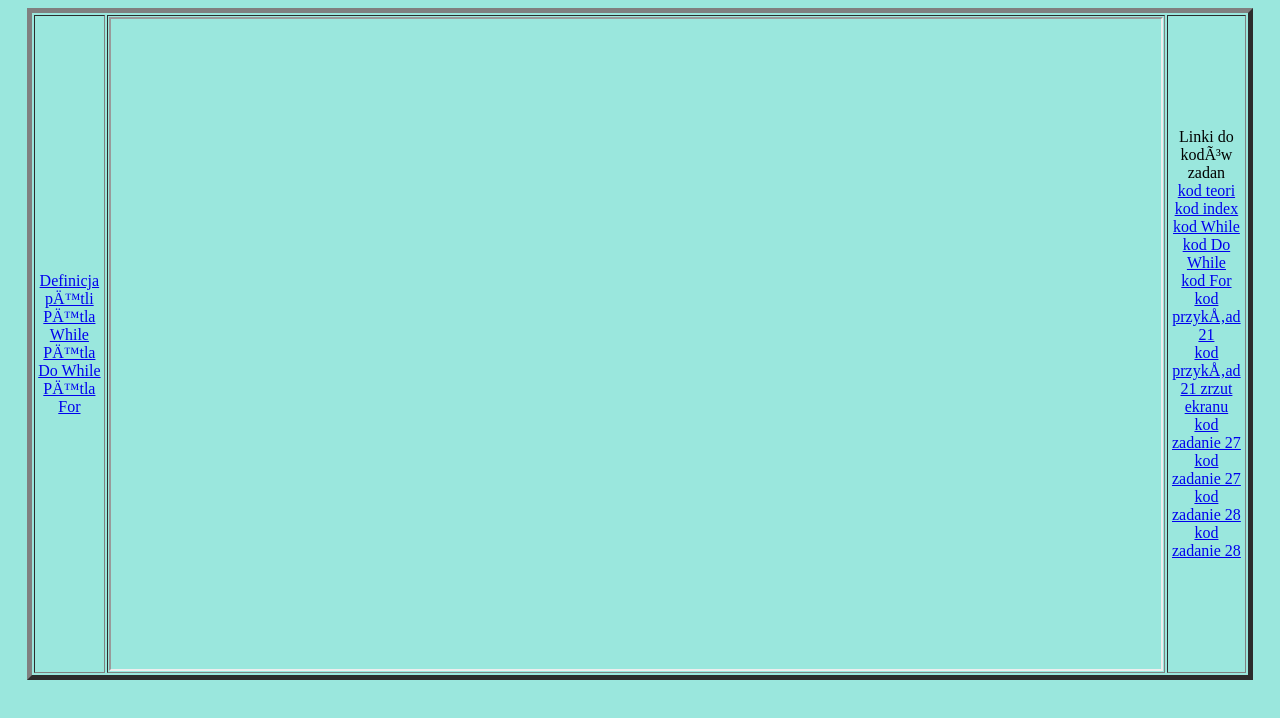
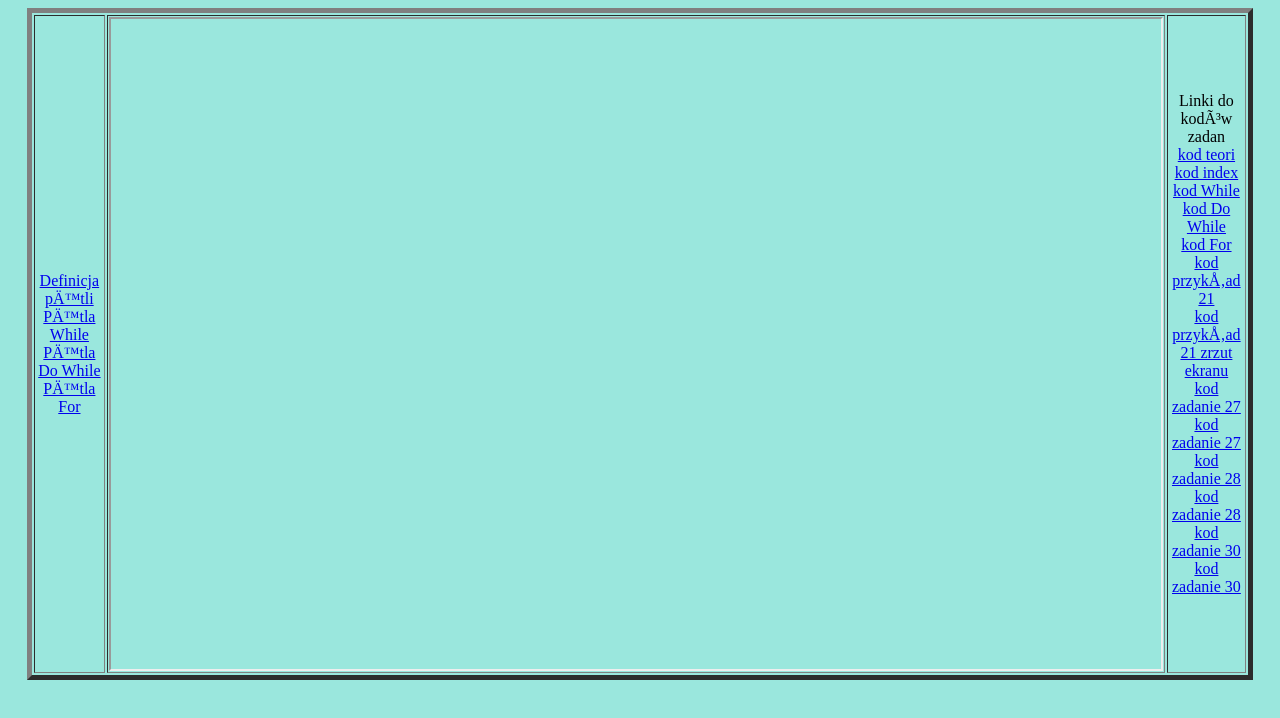
Before and after one commit to Spret/diebonk, a plain HTML site: page index.html in a window 1280 px wide. Drawn offline with Linux system fonts and the light colour scheme.

Commit message:
Update index.html

```diff
--- a/index.html
+++ b/index.html
@@ -32,6 +32,8 @@ Linki do kodów zadan <br>
 <a href="zadanie27-kod_zrzut.html" target="strony">kod zadanie 27</a> <br>
 <a href="zadanie28-kod.html" target="strony">kod zadanie 28</a> <br>
 <a href="zadanie28-kod_zrzut.html" target="strony">kod zadanie 28</a> <br>
+<a href="zadanie30-kod.html" target="strony">kod zadanie 30</a> <br>
+<a href="zadanie30-kod_zrzut.html" target="strony">kod zadanie 30</a> <br>
 </td>
 </tr>
 </table>
```
